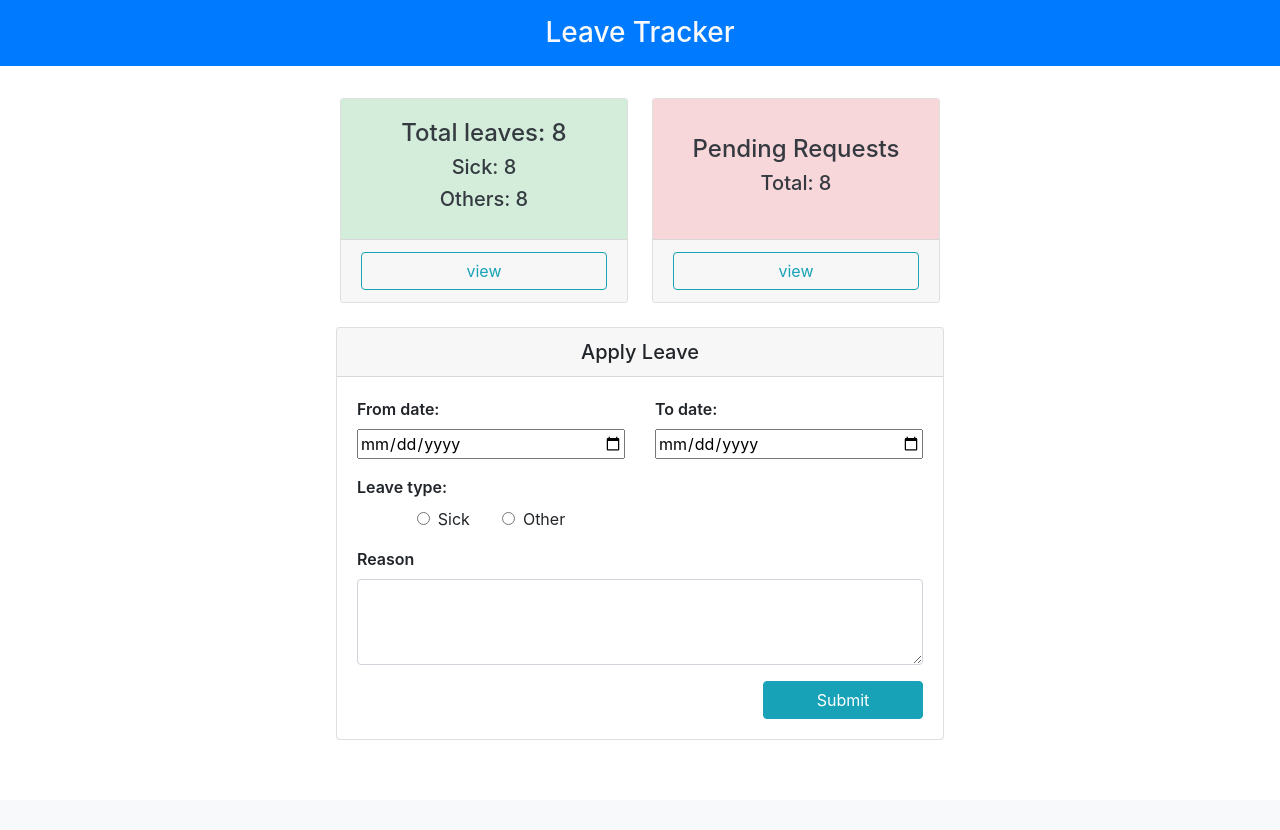
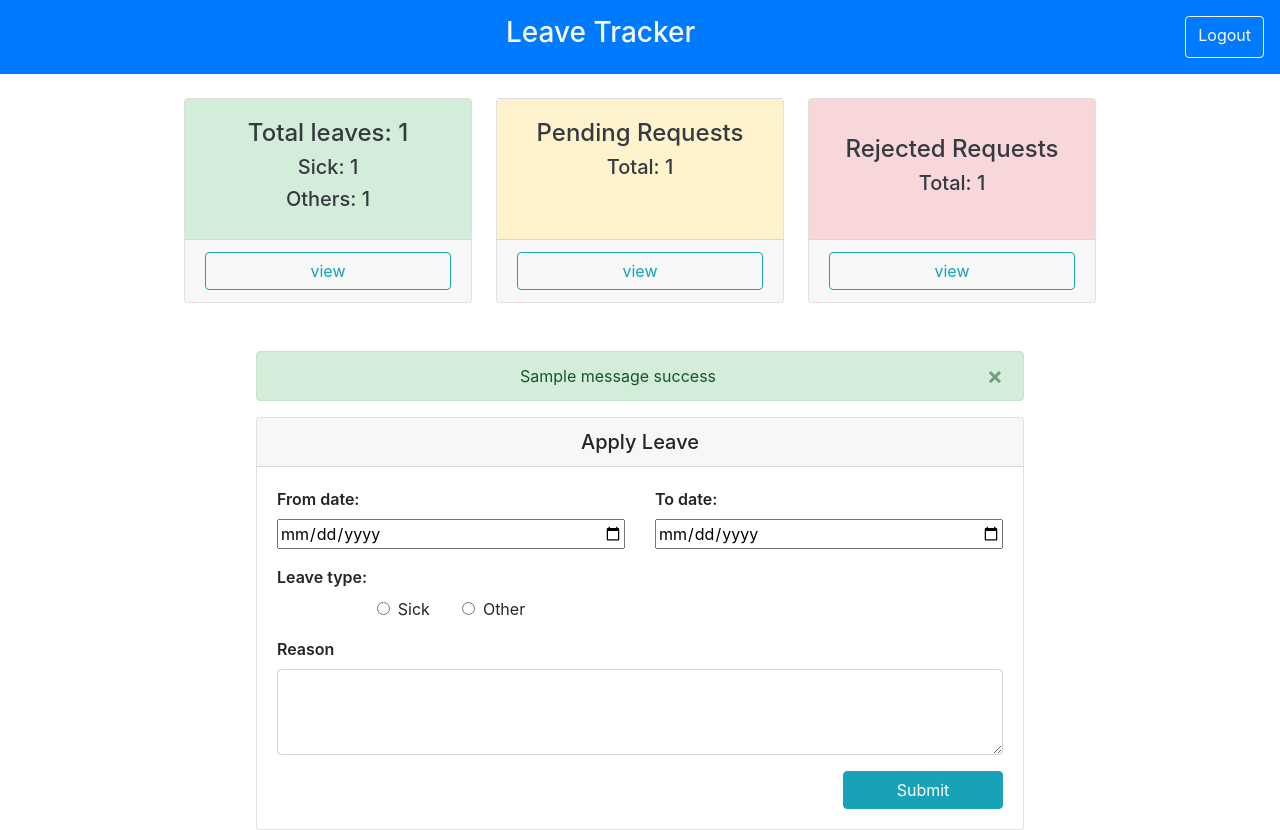
Before and after one commit to Mithun-18/Leave-Management-System, a Django app: template lm_app/templates/home.html in a window 1280 px wide. Before the commit the page ends 740 px from the top, so only its background shows below. Run offline with Django 5.2, Linux system fonts and the light colour scheme; the template is opened without the code that fills it: most values are stand-ins (such as "Sample title", 1, 10 or a date in 2020); one stand-in notice (Sample message) is shown; some libraries are stand-ins or nearby versions.

Commit message:
leave information is started the calculation of total days is pending...

```diff
--- a/leave_management/urls.py
+++ b/leave_management/urls.py
@@ -1,9 +1,11 @@
 from django.contrib import admin
 from django.urls import path
-from lm_app.views import login,home
+from lm_app.views import login,home,logout,leave_info
 
 urlpatterns = [
     path('admin/', admin.site.urls),
     path('login/', login),
+    path('logout/', logout),
     path('', home),
+    path('leaves/', leave_info),
 ]
--- /dev/null
+++ b/lm_app/templates/common/header.html
@@ -0,0 +1,40 @@
+{% load static %}
+<!DOCTYPE html>
+<html lang="en">
+  <head>
+    <meta charset="UTF-8" />
+    <meta name="viewport" content="width=device-width, initial-scale=1.0" />
+    <title>Leave tracker</title>
+    <script src="{% static 'assets/jquery.slim.min.js' %}"></script>
+    <script src="{% static 'assets/bootstrap.min.js' %}"></script>
+    <link rel="stylesheet" href="{% static "assets/bootstrap.min.css" %}" />
+    <link rel="stylesheet" href="{% static "assets/custom.css" %}" />
+    <style>
+      label {
+        float: left;
+        font-weight: 600;
+      }
+      .leave_card {
+        width: 18rem;
+      }
+      .add_leave_card {
+        width: 48rem;
+      }
+      @media only screen and (max-width: 620px) {
+        .add_leave_card {
+          width: 400px !important;
+        }
+        .leave_card {
+          width: 400px;
+        }
+      }
+    </style>
+  </head>
+  <body>
+    <div
+      class="bg-primary p-3 text-light d-flex"
+      style="justify-content: space-between"
+    >
+      <h3 class="text-center" style="width: 100%">Leave Tracker</h3>
+      <a class="btn btn-outline-light" id="logout" href="/logout">Logout</a>
+    </div>
--- a/lm_app/templates/home.html
+++ b/lm_app/templates/home.html
@@ -1,72 +1,71 @@
-{% load static %}
-<!DOCTYPE html>
-<html lang="en">
-  <head>
-    <meta charset="UTF-8" />
-    <meta name="viewport" content="width=device-width, initial-scale=1.0" />
-    <title>Leave tracker</title>
-    <script src="{% static 'assets/jquery.slim.min.js' %}"></script>
-    <script src="{% static 'assets/bootstrap.min.js' %}"></script>
-    <link rel="stylesheet" href="{% static "assets/bootstrap.min.css" %}" />
-    <link rel="stylesheet" href="{% static "assets/custom.css" %}" />
-    <style>
-      label {
-        float: left;
-        font-weight: 600;
-      }
-      .leave_card {
-        width: 18rem;
-      }
-      .add_leave_card {
-        width: 38rem;
-      }
-      @media only screen and (max-width: 620px) {
-        .add_leave_card {
-          width: 400px !important;
+{% include "./common/header.html" %}
+      <style>
+        a.disabled {
+          pointer-events: none;
+          cursor: default;
         }
-        .leave_card {
-          width: 400px;
-        }
-      }
-    </style>
-  </head>
-  <body>
-    <h3 class="bg-primary text-center p-3 text-light">Leave Tracker</h3>
-    <div class="p-4">
-      <div class="row justify-content-center" style="gap: 24px">
+      </style>
+      <div class="row justify-content-center p-4" style="gap: 24px">
         <div class="card leave_card">
           <div
             class="card-body d-flex flex-column justify-content-center align-items-center alert-success text-dark"
           >
-            <h4>Total leaves: 8</h4>
-            <h5>Sick: 8</h5>
-            <h5>Others: 8</h5>
+            <h4>Total leaves: {{data.total_leaves}}</h4>
+            <h5>Sick: {{data.total_leaves_sick}}</h5>
+            <h5>Others: {{data.total_leaves_other}}</h5>
           </div>
           <div class="card-footer">
-            <button type="button" class="btn btn-outline-info btn-block">
+            <a  type="button" class="btn btn-outline-info btn-block  {% if data.total_leaves == 0  %} disabled {% endif %}">
               view
-            </button>
+            </a>
+          </div>
+        </div>
+        <div class="card leave_card">
+          <div
+            class="card-body d-flex flex-column justify-content-ce%nter align-items-center alert-warning text-dark"
+          >
+            <h4>Pending Requests</h4>
+            <h5>Total: {{data.total_pending_leaves}}</h5>
+          </div>
+          <div class="card-footer">
+            <a href="/leaves?type=Pending" type="button" class="btn btn-outline-info btn-block  {% if data.total_pending_leaves == 0  %} disabled {% endif %}">
+              view
+            </a>
           </div>
         </div>
         <div class="card leave_card">
           <div
             class="card-body d-flex flex-column justify-content-center align-items-center alert-danger text-dark"
           >
-            <h4>Pending Requests</h4>
-            <h5>Total: 8</h5>
+            <h4>Rejected Requests</h4>
+            <h5>Total: {{data.total_rejected_leaves}}</h5>
           </div>
           <div class="card-footer">
-            <button type="button" class="btn btn-outline-info btn-block">
+            <a href="/leaves?type=Rejected" type="button" class="btn btn-outline-info btn-block  {% if data.total_rejected_leaves == 0  %} disabled {% endif %}">
               view
-            </button>
+            </a>
           </div>
         </div>
       </div>
       <div class="row pt-4">
         <div class="col" align="center">
+
           <form action="." method="POST">
             {% csrf_token %}
+            {% if messages %}
+              {% for message in messages %}
+                {% if message.tags == 'success' %}
+                  <div style="width: 48rem;" class="alert alert-success alert-dismissible" role="alert">
+                    {{message}}  {{message.tags}}
+                    <button type="button" class="close" data-dismiss="alert" aria-label="Close">
+                      <span aria-hidden="true">&times;</span>
+                    </button>
+                  </div>
+                {% endif %}
+              {% endfor %}
+            {% endif %}
             <div class="card add_leave_card">
+
               <div class="card-header h5">Apply Leave</div>
               <div class="card-body">
                 <div class="row">
@@ -124,7 +123,7 @@
                     <textarea
                       class="form-control"
                       id="reason"
-                      name='reason'
+                      name="reason"
                       rows="3"
                       required
                     ></textarea>
@@ -142,6 +141,5 @@
           </form>
         </div>
       </div>
-    </div>
   </body>
 </html>
--- a/lm_app/templates/login.html
+++ b/lm_app/templates/login.html
@@ -11,6 +11,10 @@
     <link rel="stylesheet" href="{% static "assets/bootstrap.min.css" %}" />
     <link rel="stylesheet" href="{% static "assets/custom.css" %}" />
     <style>
+        input {
+            height:48px !important;
+        }
+
         @media only screen and (max-width: 600px) {
             .card{
                 width: 340px !important;
```
Also changed, not shown: lm_app/templates/leave_info.html (added, +42 -0 lines), lm_app/templates/logout.html (added, +20 -0 lines), lm_app/views.py (+44 -13 lines).
